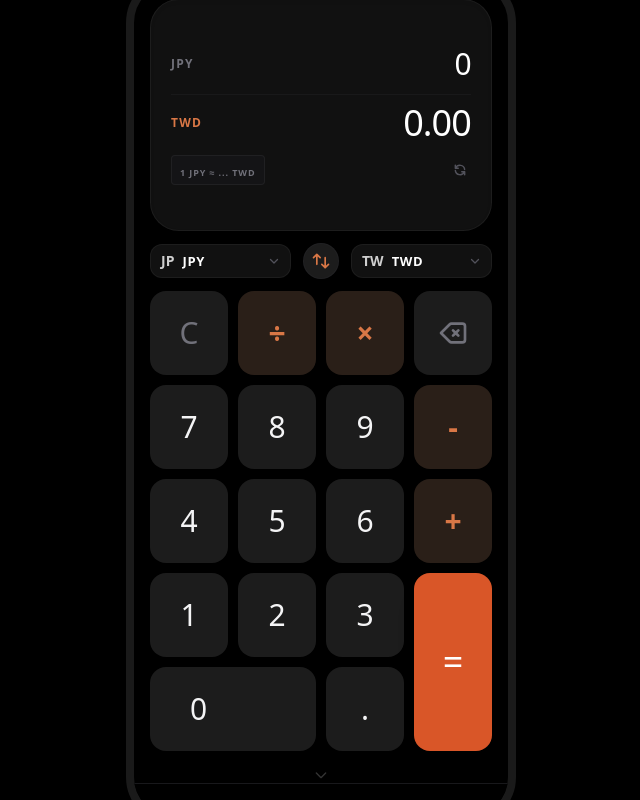
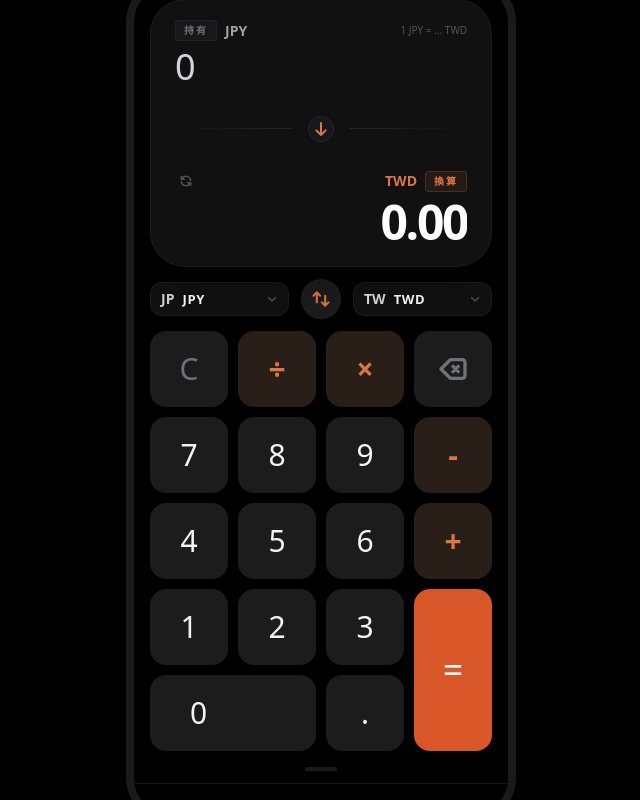
Before and after one commit to woodywoody40/calculator, a React (Vite) app: page / in a window 1280 px wide. Shown: the whole page, without its empty margins (319-959 px from the left). Built offline with nearby package versions, Linux system fonts and the light colour scheme; no server answers.

Commit message:
feat: Enhance UI and improve calculator UX
Refine the main display section height and card styling for a cleaner look. Adjust the keypad delete icon stroke width for better visibility.

```diff
--- a/App.tsx
+++ b/App.tsx
@@ -133,67 +133,79 @@ const App: React.FC = () => {
           {/* 第一屏：計算機主介面 (100dvh) */}
           <section className="h-[100dvh] w-full flex flex-col snap-start shrink-0 overflow-hidden">
 
-            {/* 上半部：顯示區 (38dvh) - 使用絕對定位或固定高度確保不與鍵盤重疊 */}
-            <div className="flex-none h-[38dvh] flex flex-col px-4 pt-4 pb-2">
+            {/* 上半部：顯示區 (43dvh - 稍微增加一點空間給更清晰的 UI) */}
+            <div className="flex-none h-[43dvh] flex flex-col px-4 pt-4 pb-2">
 
-              {/* 匯率顯示卡片 - 進一步精簡以容納切換按鈕 */}
-              <div className="flex-1 bg-[#111111] rounded-[1.8rem] px-5 py-4 relative flex flex-col justify-center border border-white/5 shadow-inner min-h-0 overflow-hidden">
-                  {/* From */}
-                  <div className="flex justify-between items-center mb-1">
-                      <span className="text-xs text-zinc-500 font-black uppercase tracking-widest">{fromCurrency.code}</span>
-                      <div className="text-3xl font-light tracking-tight overflow-x-auto no-scrollbar whitespace-nowrap text-right pl-4 text-white">
+              {/* 匯率顯示卡片 - 極致清晰設計 */}
+              <div className="flex-1 bg-[#111111] rounded-[2.2rem] px-6 py-5 relative flex flex-col justify-between border border-white/5 shadow-2xl min-h-0">
+
+                  {/* From Section */}
+                  <div className="flex flex-col gap-1.5">
+                      <div className="flex items-center justify-between">
+                        <div className="flex items-center gap-2">
+                          <span className="text-[10px] text-zinc-500 font-black uppercase tracking-[0.2em] bg-zinc-900 px-2 py-0.5 rounded border border-white/5">持有</span>
+                          <span className="text-sm text-zinc-400 font-bold uppercase">{fromCurrency.code}</span>
+                        </div>
+                        {/* 匯率浮動指示 */}
+                        <div className="text-[10px] text-zinc-600 font-medium">
+                          1 {fromCurrency.code} = {rate ? rate.toFixed(4) : '...'} {toCurrency.code}
+                        </div>
+                      </div>
+                      <div className="text-4xl font-light tracking-tight overflow-x-auto no-scrollbar whitespace-nowrap text-left text-zinc-300">
                           {inputExpression}
                       </div>
                   </div>
 
-                  {/* Divider */}
-                  <div className="w-full h-[1px] bg-zinc-800/40 my-2"></div>
+                  {/* 視覺引導線 */}
+                  <div className="flex items-center gap-4">
+                      <div className="flex-1 h-[1px] bg-gradient-to-r from-transparent to-zinc-800"></div>
+                      <div className="p-1 rounded-full bg-zinc-900 border border-zinc-800">
+                        <svg className="w-4 h-4 text-[#d97746]" fill="none" viewBox="0 0 24 24" stroke="currentColor">
+                           <path strokeLinecap="round" strokeLinejoin="round" strokeWidth={3} d="M19 14l-7 7m0 0l-7-7m7 7V3" />
+                        </svg>
+                      </div>
+                      <div className="flex-1 h-[1px] bg-gradient-to-l from-transparent to-zinc-800"></div>
+                  </div>
 
-                  {/* To */}
-                  <div className="flex justify-between items-center">
-                      <span className="text-xs text-[#d97746] font-black uppercase tracking-widest">{toCurrency.code}</span>
-                      <div className="text-4xl font-normal tracking-tight text-white overflow-x-auto no-scrollbar whitespace-nowrap text-right pl-4">
+                  {/* To Section */}
+                  <div className="flex flex-col gap-1.5">
+                      <div className="flex items-center justify-between">
+                        <button onClick={() => getRate(fromCurrency.code, toCurrency.code)} className={`p-1 text-zinc-600 active:text-[#d97746] ${status === FetchStatus.LOADING ? 'animate-spin' : ''}`}>
+                            <svg className="w-3.5 h-3.5" fill="none" viewBox="0 0 24 24" stroke="currentColor">
+                               <path strokeLinecap="round" strokeLinejoin="round" strokeWidth={2.5} d="M4 4v5h.582m15.356 2A8.001 8.001 0 004.582 9m0 0H9m11 11v-5h-.581m0 0a8.003 8.003 0 01-15.357-2m15.357 2H15" />
+                            </svg>
+                        </button>
+                        <div className="flex items-center gap-2">
+                          <span className="text-sm text-[#d97746] font-bold uppercase">{toCurrency.code}</span>
+                          <span className="text-[10px] text-[#d97746] font-black uppercase tracking-[0.2em] bg-[#d97746]/10 px-2 py-0.5 rounded border border-[#d97746]/20">換算</span>
+                        </div>
+                      </div>
+                      <div className="text-5xl font-semibold tracking-tighter text-white overflow-x-auto no-scrollbar whitespace-nowrap text-right">
                           {resultVal}
                       </div>
                   </div>
-
-                  {/* 匯率浮標 */}
-                  <div className="mt-3 flex justify-between items-center">
-                      <div className="bg-zinc-900/60 px-2 py-0.5 rounded border border-white/5">
-                          <span className="text-[9px] text-zinc-500 font-bold tracking-widest">
-                              1 {fromCurrency.code} ≈ {rate ? rate.toFixed(4) : '...'} {toCurrency.code}
-                          </span>
-                      </div>
-                      <button onClick={() => getRate(fromCurrency.code, toCurrency.code)} className={`p-1 text-zinc-600 active:text-white transition-all ${status === FetchStatus.LOADING ? 'animate-spin' : ''}`}>
-                          <svg className="w-3.5 h-3.5" fill="none" viewBox="0 0 24 24" stroke="currentColor">
-                             <path strokeLinecap="round" strokeLinejoin="round" strokeWidth={2.5} d="M4 4v5h.582m15.356 2A8.001 8.001 0 004.582 9m0 0H9m11 11v-5h-.581m0 0a8.003 8.003 0 01-15.357-2m15.357 2H15" />
-                          </svg>
-                      </button>
-                  </div>
               </div>
 
-              {/* 幣別選擇與切換 - 緊湊排列 */}
+              {/* 幣別切換列 */}
               <div className="mt-3 flex-none grid grid-cols-[1fr_auto_1fr] gap-3 items-center">
                    <CurrencySelect selected={fromCurrency} onClick={() => setSelectingField('from')} />
-                   <button onClick={handleSwap} className="w-9 h-9 rounded-full bg-[#1c1c1c] flex items-center justify-center text-[#d97746] active:scale-90 transition-all border border-zinc-800/50">
+                   <button onClick={handleSwap} className="w-10 h-10 rounded-full bg-[#1c1c1c] flex items-center justify-center text-[#d97746] active:scale-90 transition-all border border-zinc-800/50 shadow-lg">
                       <svg className="w-5 h-5" fill="none" viewBox="0 0 24 24" stroke="currentColor">
-                        <path strokeLinecap="round" strokeLinejoin="round" strokeWidth={2} d="M7 16V4m0 0L3 8m4-4l4 4m6 0v12m0 0l4-4m-4 4l-4-4" />
+                        <path strokeLinecap="round" strokeLinejoin="round" strokeWidth={2.5} d="M7 16V4m0 0L3 8m4-4l4 4m6 0v12m0 0l4-4m-4 4l-4-4" />
                       </svg>
                    </button>
                    <CurrencySelect selected={toCurrency} onClick={() => setSelectingField('to')} />
               </div>
             </div>
 
-            {/* 下半部：鍵盤區 (嚴格佔據 60dvh) */}
-            <div className="flex-none h-[60dvh] w-full px-4 pb-4 pt-1 overflow-hidden">
+            {/* 下半部：鍵盤區 (改為嚴格 55dvh) */}
+            <div className="flex-none h-[55dvh] w-full px-4 pb-4 pt-1 overflow-hidden">
                <CalculatorKeypad onKeyPress={handleKeyPress} onDelete={handleDelete} onClear={handleClear} onCalculate={handleCalculate} />
             </div>
 
-            {/* 極簡滾動指示器 (2dvh) */}
-            <div className="flex-none h-[2dvh] flex justify-center items-start opacity-20">
-               <svg className="w-4 h-4" fill="none" viewBox="0 0 24 24" stroke="currentColor">
-                  <path strokeLinecap="round" strokeLinejoin="round" strokeWidth={2} d="M19 9l-7 7-7-7" />
-               </svg>
+            {/* 滑動指示器 (2dvh) */}
+            <div className="flex-none h-[2dvh] flex justify-center items-start opacity-10">
+               <div className="w-8 h-1 bg-white rounded-full"></div>
             </div>
           </section>
 
--- a/components/CalculatorKeypad.tsx
+++ b/components/CalculatorKeypad.tsx
@@ -72,7 +72,7 @@ const CalculatorKeypad: React.FC<CalculatorKeypadProps> = ({
           >
             {key.isIcon ? (
                 <svg className="w-8 h-8" fill="none" viewBox="0 0 24 24" stroke="currentColor">
-                    <path strokeLinecap="round" strokeLinejoin="round" strokeWidth={2} d="M12 14l2-2m0 0l2-2m-2 2l-2-2m2 2l2 2M3 12l6.414 6.414a2 2 0 001.414.586H19a2 2 0 002-2V7a2 2 0 00-2-2h-8.172a2 2 0 00-1.414.586L3 12z" />
+                    <path strokeLinecap="round" strokeLinejoin="round" strokeWidth={2.5} d="M12 14l2-2m0 0l2-2m-2 2l-2-2m2 2l2 2M3 12l6.414 6.414a2 2 0 001.414.586H19a2 2 0 002-2V7a2 2 0 00-2-2h-8.172a2 2 0 00-1.414.586L3 12z" />
                 </svg>
             ) : key.label}
           </button>
```
